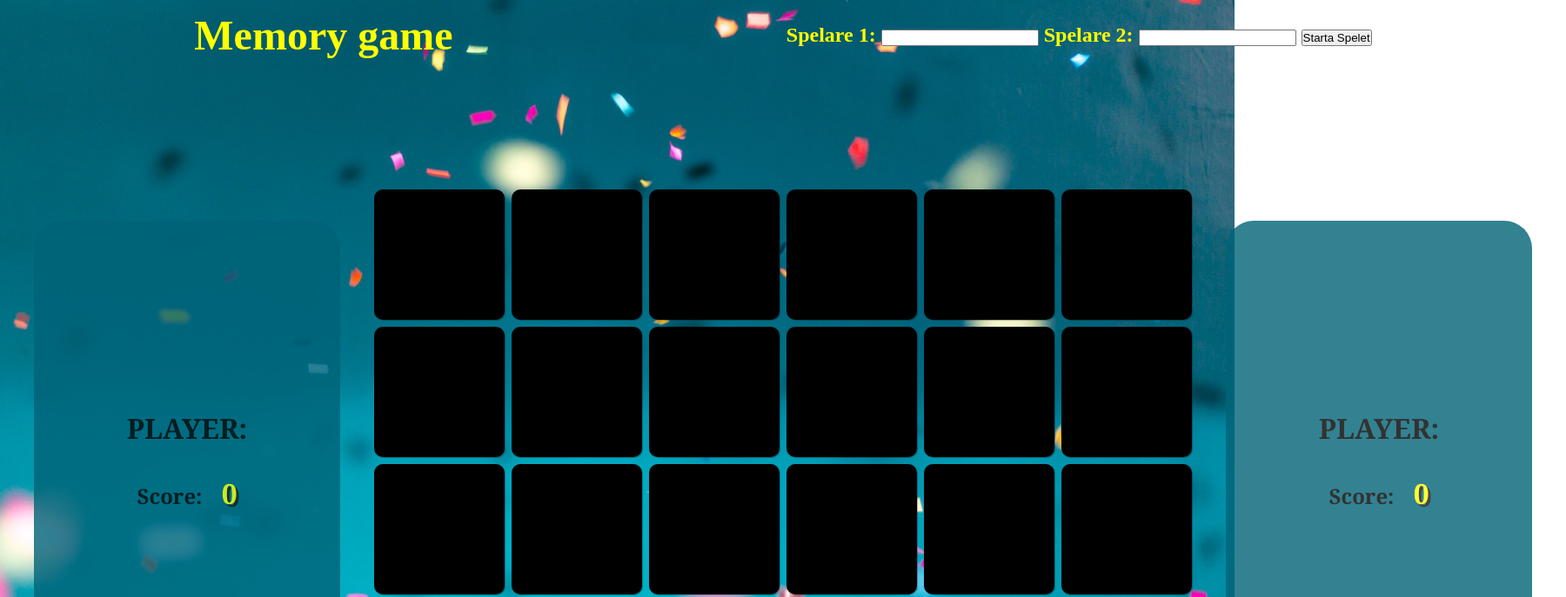
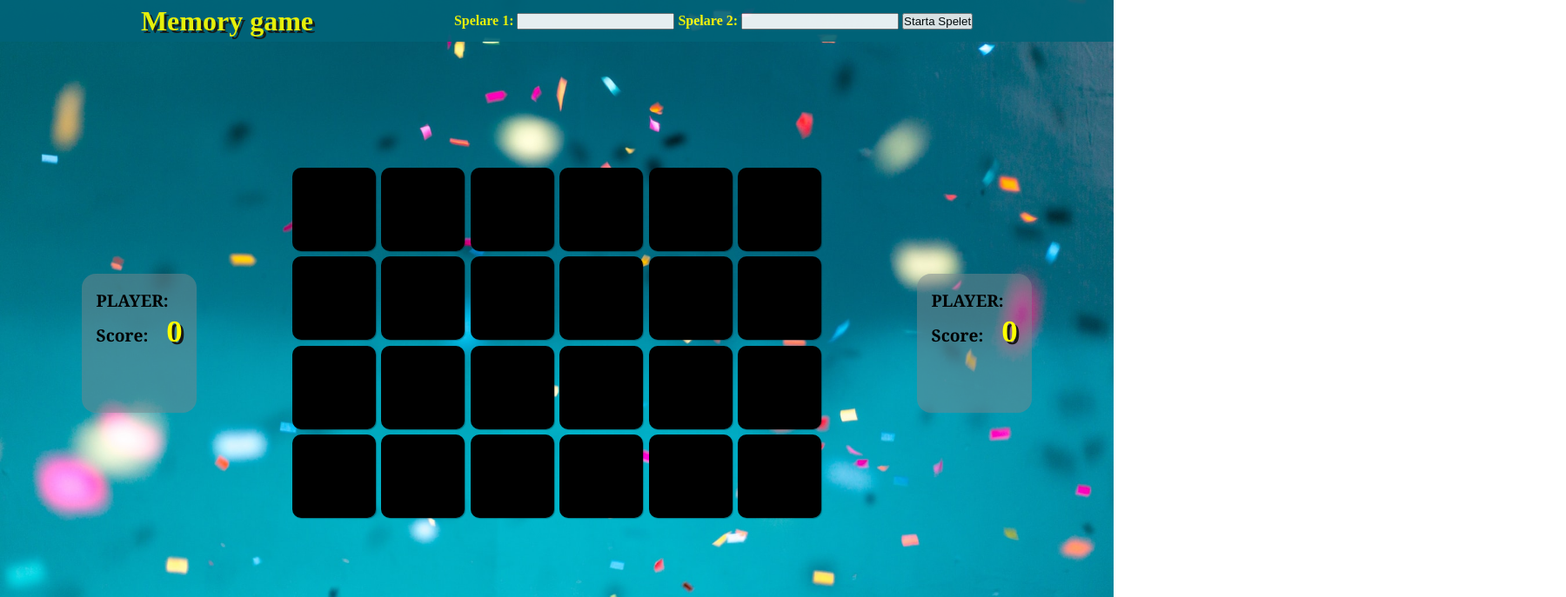
Before and after one commit to mariagryp/memorygame1, a plain HTML site: page index.html in a window 1280 px wide. Shown: the top 687 px of the page at 87% size, 1800 px wide, since content can reach past the window. Drawn offline with Linux system fonts and the light colour scheme; files whose address does not match are found by name.

Commit message:
Add files via upload

```diff
--- a/index.html
+++ b/index.html
@@ -26,16 +26,16 @@
     <div class="wrapper">
       <aside class="left">
         <div class="player_container">
-          <h2 class="left-user">Player:</h2>
-          <span class="player1"></span>
+          <h2 class="left-user">Player: <span class="player1"></span></h2>
+
           <h3>Score: <span class="player1Score"></span></h3>
         </div>
       </aside>
 
       <aside class="right">
         <div class="player_container">
-          <h2 class="right-user">Player:</h2>
-          <span class="player2"></span>
+          <h2 class="right-user">Player: <span class="player2"></span></h2>
+
           <h3>Score: <span class="player2Score"></span></h3>
         </div>
       </aside>
--- a/style.css
+++ b/style.css
@@ -9,18 +9,16 @@
 
 /* Body */
 body {
-  width: 100vw;
   min-height: 100vh;
   display: grid;
-  grid-template-columns: auto 900px 900px auto;
-  grid-template-rows: auto 900px auto;
+  grid-template-columns: 0.5fr 0.5fr;
+  grid-template-rows: auto 1fr auto;
   background-color: black;
   grid-template-areas:
-    "header header 	header header"
-    "wrapper wrapper wrapper wrapper"
-    "footer	footer footer footer";
+    "header header"
+    "wrapper wrapper"
+    "footer	footer";
   background: url(img/jason-leung-Xaanw0s0pMk-unsplash.jpg);
-  background-position: center;
   background-repeat: no-repeat;
   background-size: cover;
 }
@@ -30,20 +28,23 @@ body {
 header {
   grid-area: header;
   display: flex;
-  height: 5rem;
-  gap: 10rem;
+  height: 3rem;
+  gap: rem;
   align-items: center;
   justify-content: space-evenly;
+  background-color: rgb(0, 99, 120);
+  opacity: 0.9;
 }
 
 h1 {
-  font-size: 3rem;
+  font-size: 2rem;
   color: yellow;
   font-family: "Times New Roman", Times, serif;
+  text-shadow: 3px 3px #171717;
 }
 .userInfo {
   display: flex;
-  font-size: 1.5rem;
+  font-size: 1rem;
   font-weight: bold;
   color: yellow;
   font-family: "Times New Roman", Times, serif;
@@ -54,35 +55,32 @@ h1 {
 .wrapper {
   grid-area: wrapper;
   display: grid;
-  grid-template-columns: 1fr 2fr 1fr;
-  grid-template-rows: 1fr;
+  grid-template-columns: 0.5fr 1fr 0.5fr;
   grid-template-areas: "left main right";
 }
 
 /* main */
 main {
   grid-area: main;
+  width: 50%;
   margin: 0 auto;
-  width: 100%;
   display: flex;
   align-items: center;
   justify-content: center;
 }
 
 #board {
-  width: fit-content;
   display: grid;
-  grid-template-columns: repeat(6, 0.2fr);
-  gap: 0.5em;
-  perspective: 1000px;
+  grid-template-columns: repeat(6, 0.1fr);
+  gap: 0.4em;
 }
 
 .card {
   display: flex;
   align-items: center;
   justify-content: center;
-  width: 150px;
-  height: 150px;
+  width: 6rem;
+  height: 6rem;
   position: relative;
   box-shadow: 1px 1px 1px rgba(0, 0, 0, 0.3);
   border-radius: 10px;
@@ -101,10 +99,9 @@ main {
 }
 
 #board div img {
-  width: 90%;
-  height: 90%;
-  margin: auto;
-  padding: 10px;
+  width: 100%;
+  height: 100%;
+  padding: 0.7rem;
   position: absolute;
 }
 
@@ -144,44 +141,44 @@ aside {
 
 .right {
   grid-area: right;
-  display: flex;
-  justify-content: center;
-  align-items: center;
+  /* display: flex; */
+  /* justify-content: center; */
+  /* align-items: center; */
 }
 
 .player_container {
-  position: absolute;
-  width: 352px;
-  height: 552px;
-  display: flex;
-  flex-direction: column;
-  justify-content: center;
-  align-items: center;
-  background-color: rgb(0, 99, 120);
-  opacity: 0.8;
-  position: relative;
-  border-radius: 2rem;
+  /* position: absolute; */
+  width: auto;
+  height: 10em;
+  /* display: flex;
+  flex-direction: column; */
+  /* justify-content: center; */
+/*   align-items: center; */
+  background-color: rgb(123, 136, 141, 0.5);
+  /* opacity: 0.5; */
+  /* position: relative; */
+  border-radius: 1rem;
+  padding: 1rem;
 }
 
 .player_container h2 {
-  font-size: 2rem;
+  font-size: 1.2rem;
   font-family: Georgia, "Times New Roman", Times, serif;
   font-weight: bold;
   text-transform: uppercase;
-  padding-bottom: 1rem;
 }
 .player_container h3 {
-  font-size: 1.5rem;
+  font-size: 1.2rem;
   font-family: Georgia, "Times New Roman", Times, serif;
   font-weight: bold;
 }
 .player1,
 .player2 {
-  font-size: 2rem;
+  font-size: 1.3rem;
   font-family: Georgia, "Times New Roman", Times, serif;
   font-weight: bold;
   letter-spacing: 0.1em;
-  padding-bottom: 1rem;
+  padding-left: 1rem;
 }
 
 .player1Score,
```
Also changed, not shown: script.js (line endings or trailing spaces).
